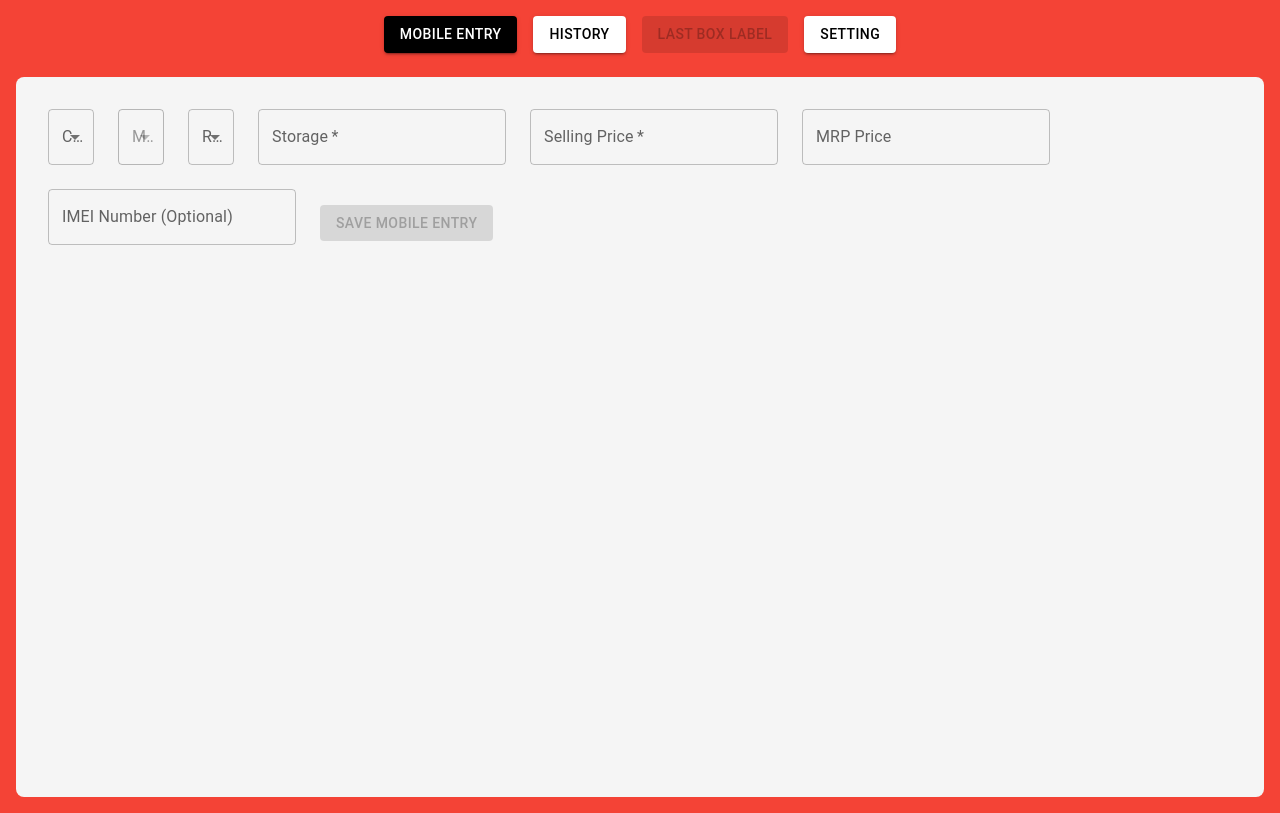
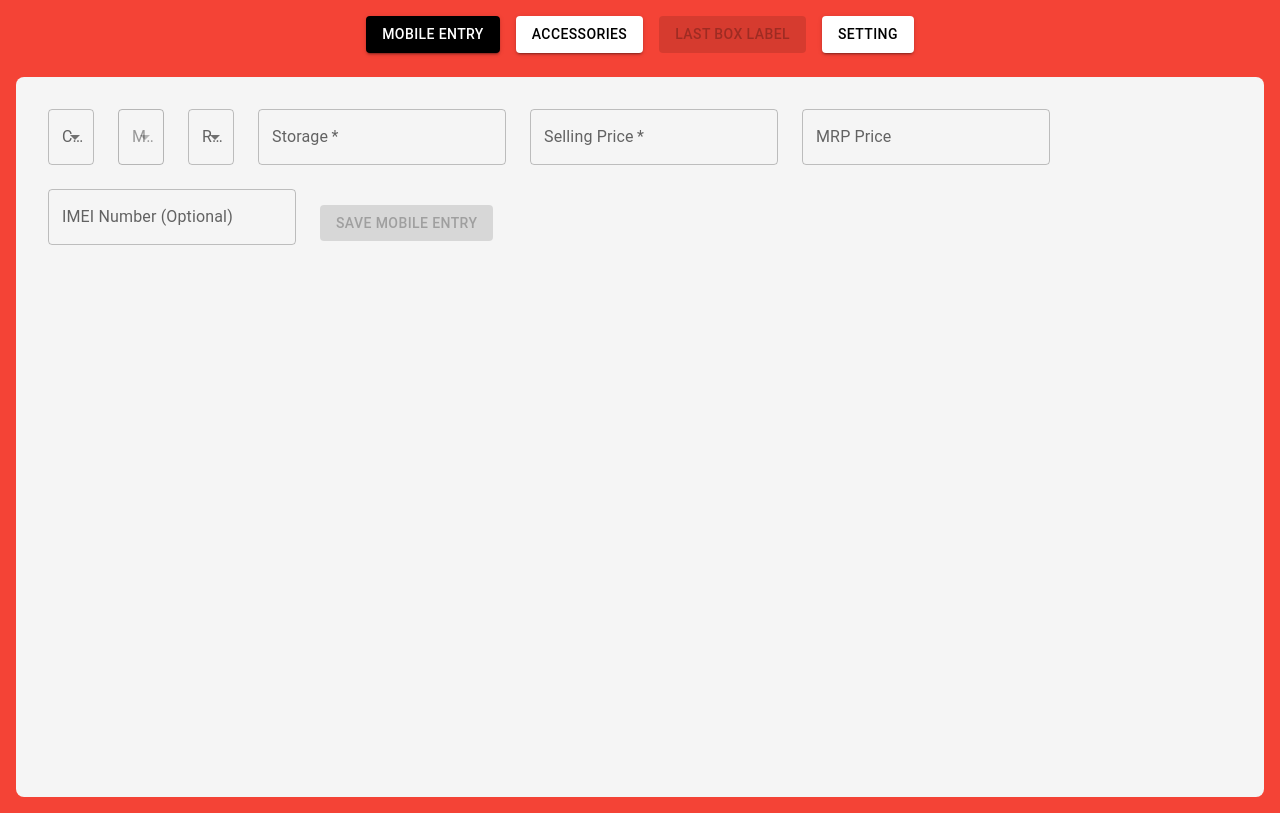
Before and after one commit to Vickysonaiya/Logistcs, a React (Create React App) app: page /Mobile in a window 1280 px wide. Built offline with nearby package versions, Linux system fonts and the light colour scheme.

Commit message:
changes done

```diff
--- a/src/Mobile.jsx
+++ b/src/Mobile.jsx
@@ -211,7 +211,7 @@ export default function MobilePage() {
             sx={{ bgcolor: activePage === "accessories" ? "black" : "white", color: activePage === "accessories" ? "white" : "black" }}
             onClick={() => setActivePage("accessories")}
           >
-            History
+            Accessories
           </Button>
         </Grid>
         <Grid item>
```
